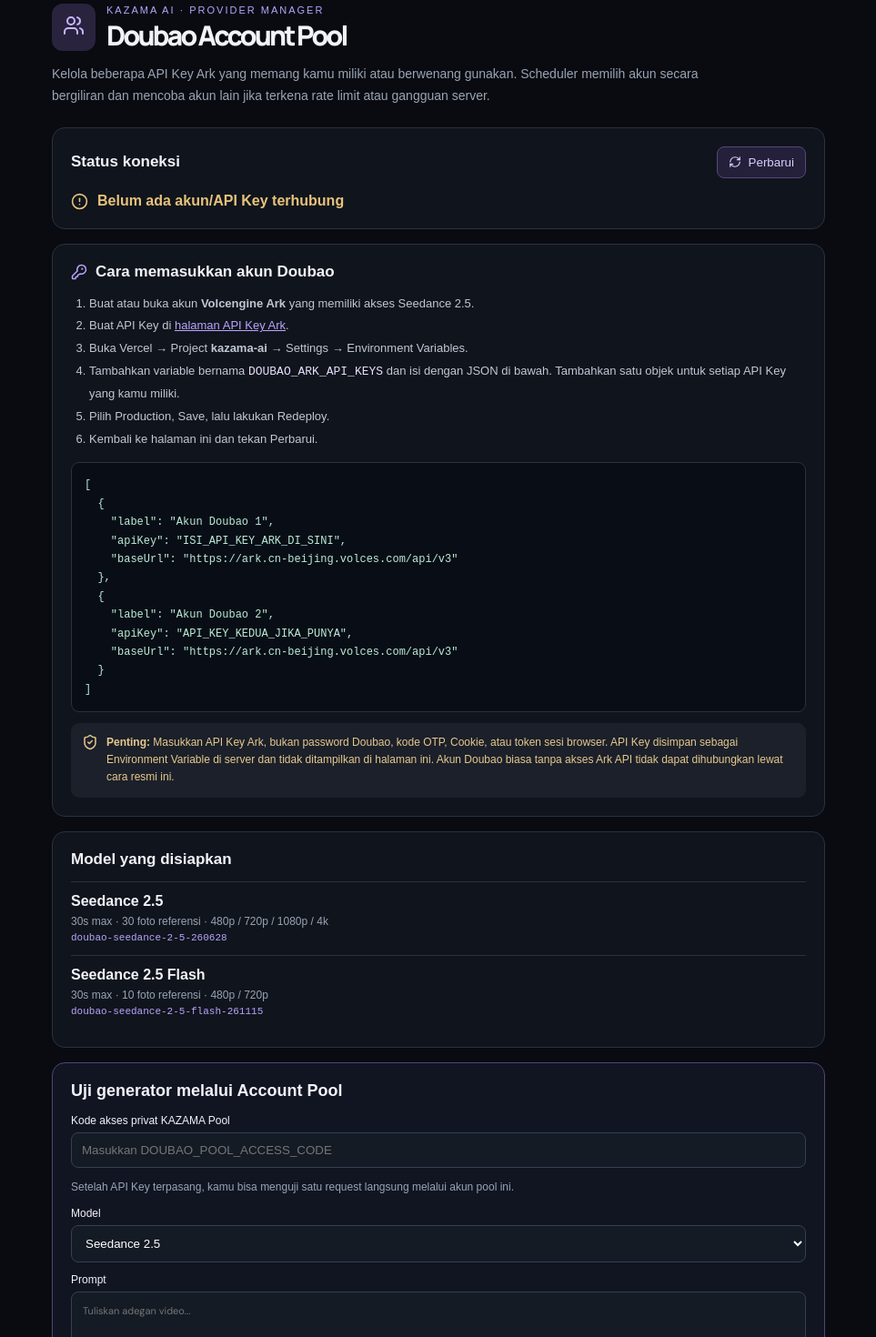
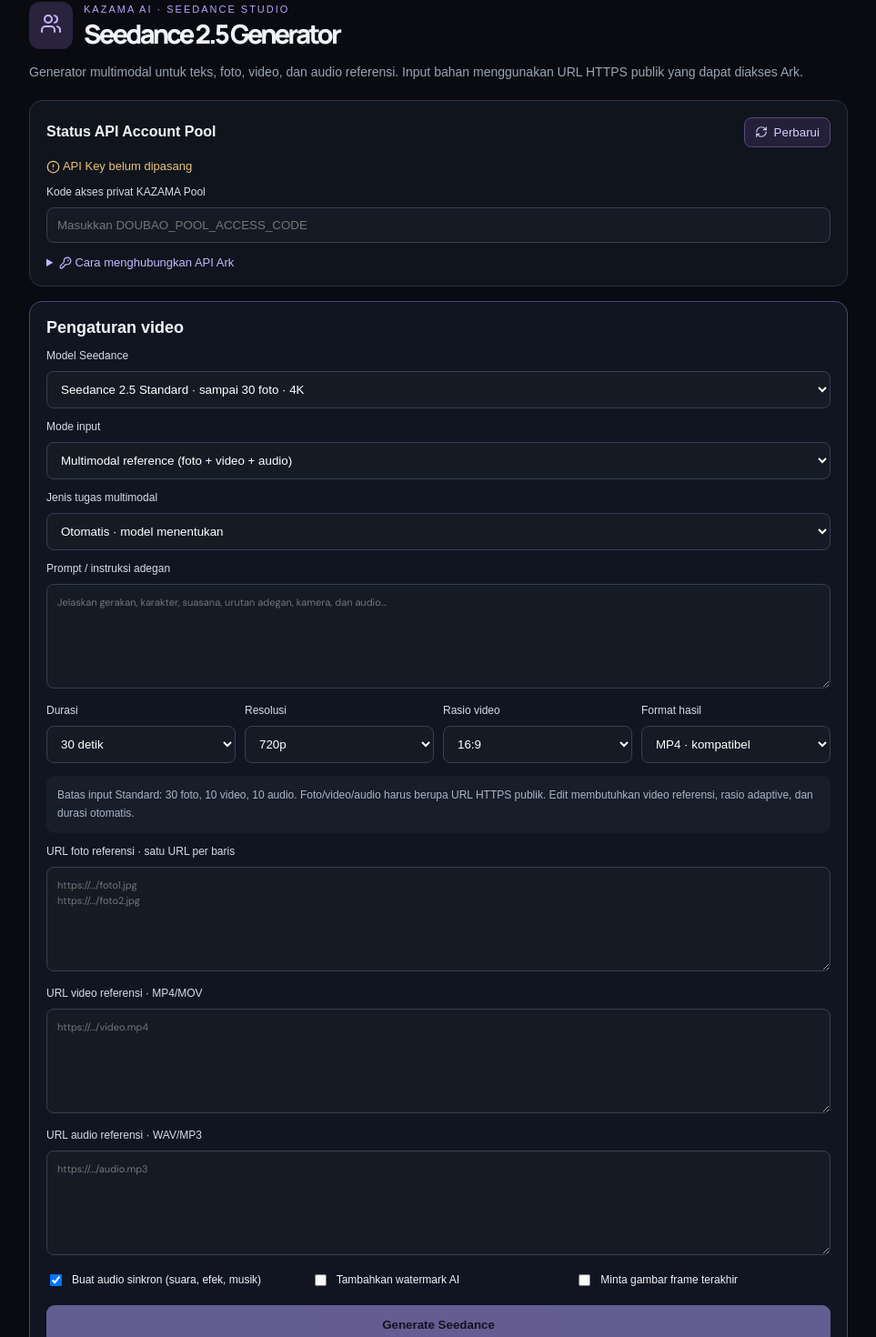
Before and after one commit to haririnosaka-afk/Ariri-default-, a Next.js app: page /doubao in a window 1280 px wide. Shown: the part 68-1538 px from the top of the page at 91% size, without its empty margins (158-1121 px from the left). Built offline with nearby package versions, Linux system fonts and the light colour scheme.

Commit message:
Build full Seedance 2.5 multimodal controls in KAZAMA

```diff
--- a/app/doubao/page.tsx
+++ b/app/doubao/page.tsx
@@ -1,58 +1,69 @@
 "use client";
-import { useEffect, useState } from "react";
+import {useEffect,useState} from "react";
 import Link from "next/link";
-import { ArrowLeft, CheckCircle2, CircleAlert, KeyRound, RefreshCw, ShieldCheck, Users } from "lucide-react";
-type Health = { configured: boolean; accountCount: number; accounts: {slot:number;label:string;connected:boolean}[]; models: {id:string;name:string;maxDuration:number;maxImages:number;resolutions:string[]}[]; note?:string };
+import {ArrowLeft,CheckCircle2,CircleAlert,KeyRound,RefreshCw,ShieldCheck,Users} from "lucide-react";
+type Health={configured:boolean;accountCount:number;accounts:{slot:number;label:string;connected:boolean}[];models:{id:string;name:string;maxDuration:number;maxImages:number;resolutions:string[]}[]};
+type Job={id:string;slot:number;status:string;videoUrl?:string;lastFrameUrl?:string;error?:string};
+const field:React.CSSProperties={width:"100%",padding:11,borderRadius:8,background:"#151b25",color:"#fff",border:"1px solid #344052",marginTop:5};
+const label:React.CSSProperties={display:"block",fontSize:12,margin:"13px 0 5px",color:"#d5dbea"};
 export default function DoubaoSetup(){
- const [health,setHealth]=useState<Health|null>(null); const [loading,setLoading]=useState(true);
- const [accessCode,setAccessCode]=useState(""); const [prompt,setPrompt]=useState(""); const [model,setModel]=useState("doubao-seedance-2-5-260628"); const [duration,setDuration]=useState("30"); const [resolution,setResolution]=useState("720p"); const [ratio,setRatio]=useState("16:9"); const [imageUrls,setImageUrls]=useState(""); const [generateAudio,setGenerateAudio]=useState(false); const [busy,setBusy]=useState(false); const [notice,setNotice]=useState(""); const [job,setJob]=useState<{id:string;slot:number;status:string;videoUrl?:string;error?:string}|null>(null);
- const flash=model==="doubao-seedance-2-5-flash-261115";
- async function refresh(){setLoading(true);try{const r=await fetch("/api/doubao/health",{cache:"no-store"});setHealth(await r.json());}catch{setHealth(null);}finally{setLoading(false);}}
- useEffect(()=>{void refresh();},[]);
- useEffect(()=>{if(!job?.id||job.videoUrl||["failed","error","cancelled","expired","succeeded"].includes(job.status.toLowerCase()))return;const timer=setInterval(async()=>{try{const r=await fetch("/api/doubao/status?id="+encodeURIComponent(job.id)+"&slot="+job.slot,{headers:{"x-kazama-pool-code":accessCode}});const d=await r.json();setJob(p=>p?{...p,status:String(d.status||p.status),videoUrl:d.videoUrl||p.videoUrl,error:d.error||p.error}:p);}catch{}},8000);return()=>clearInterval(timer);},[job?.id,job?.slot,job?.status,job?.videoUrl,accessCode]);
- async function generate(){if(!prompt.trim()){setNotice("Prompt wajib diisi.");return;}if(!health?.configured){setNotice("Hubungkan API Key Ark terlebih dahulu.");return;}setBusy(true);setNotice("Mengirim tugas ke pool Doubao...");try{const urls=imageUrls.split(/\\n|,/).map(x=>x.trim()).filter(Boolean);const r=await fetch("/api/doubao/generate",{method:"POST",headers:{"Content-Type":"application/json","x-kazama-pool-code":accessCode},body:JSON.stringify({model,prompt,duration:Number(duration),resolution,ratio,imageUrls:urls,generateAudio})});const d=await r.json();if(!r.ok)throw new Error(d.error||"Generate gagal.");setJob({id:d.id,slot:d.providerSlot,status:d.status||"queued"});setNotice("Tugas diterima. KAZAMA akan memeriksa hasil otomatis.");}catch(e){setNotice(e instanceof Error?e.message:String(e));}finally{setBusy(false);}}
- const example = [
- "[",
- "  {",
- '    "label": "Akun Doubao 1",',
- '    "apiKey": "ISI_API_KEY_ARK_DI_SINI",',
- '    "baseUrl": "https://ark.cn-beijing.volces.com/api/v3"',
- "  },",
- "  {",
- '    "label": "Akun Doubao 2",',
- '    "apiKey": "API_KEY_KEDUA_JIKA_PUNYA",',
- '    "baseUrl": "https://ark.cn-beijing.volces.com/api/v3"',
- "  }",
- "]"
- ].join("\n");
- return <main style={{minHeight:"100vh",background:"#090b10",color:"#f1f3f8",fontFamily:"Arial,sans-serif",padding:"24px 16px"}}><div style={{maxWidth:850,margin:"0 auto"}}>
+ const[health,setHealth]=useState<Health|null>(null),[loading,setLoading]=useState(true),[accessCode,setAccessCode]=useState("");
+ const[prompt,setPrompt]=useState(""),[model,setModel]=useState("doubao-seedance-2-5-260628"),[mode,setMode]=useState("reference"),[taskType,setTaskType]=useState("auto");
+ const[duration,setDuration]=useState("30"),[resolution,setResolution]=useState("720p"),[ratio,setRatio]=useState("16:9");
+ const[imageUrls,setImageUrls]=useState(""),[videoUrls,setVideoUrls]=useState(""),[audioUrls,setAudioUrls]=useState("");
+ const[generateAudio,setGenerateAudio]=useState(true),[watermark,setWatermark]=useState(false),[returnLastFrame,setReturnLastFrame]=useState(false),[outputFormat,setOutputFormat]=useState("mp4");
+ const[busy,setBusy]=useState(false),[notice,setNotice]=useState(""),[job,setJob]=useState<Job|null>(null);
+ const flash=model==="doubao-seedance-2-5-flash-261115",maxImages=flash?10:30,maxVideos=flash?5:10,maxAudios=flash?5:10;
+ const split=(s:string)=>s.split(/[\n,]+/).map(x=>x.trim()).filter(Boolean);
+ async function refresh(){setLoading(true);try{const r=await fetch("/api/doubao/health",{cache:"no-store"});setHealth(await r.json())}catch{setHealth(null)}finally{setLoading(false)}}
+ useEffect(()=>{void refresh()},[]);
+ useEffect(()=>{if(!job?.id||job.videoUrl||["failed","error","cancelled","expired","succeeded"].includes(job.status.toLowerCase()))return;const timer=setInterval(async()=>{try{const r=await fetch("/api/doubao/status?id="+encodeURIComponent(job.id)+"&slot="+job.slot,{headers:{"x-kazama-pool-code":accessCode}});const d=await r.json();setJob(p=>p?{...p,status:String(d.status||p.status),videoUrl:d.videoUrl||p.videoUrl,lastFrameUrl:d.lastFrameUrl||p.lastFrameUrl,error:d.error||p.error}:p)}catch{}},8000);return()=>clearInterval(timer)},[job?.id,job?.slot,job?.status,job?.videoUrl,accessCode]);
+ function updateMode(v:string){setMode(v);if(v!=="reference"){setTaskType("reference");setRatio("adaptive")}else{setTaskType("auto")}}
+ async function generate(){
+  const images=split(imageUrls),videos=split(videoUrls),audios=split(audioUrls);
+  if(!prompt.trim()&&!images.length&&!videos.length&&!audios.length){setNotice("Masukkan prompt atau bahan referensi.");return}
+  if(mode==="first"&&images.length!==1){setNotice("Mode frame pertama perlu tepat 1 URL foto.");return}
+  if(mode==="first_last"&&images.length!==2){setNotice("Mode frame awal+akhir perlu tepat 2 URL foto.");return}
+  if(mode==="reference"&&(images.length>maxImages||videos.length>maxVideos||audios.length>maxAudios)){setNotice("Jumlah referensi melebihi batas model.");return}
+  setBusy(true);setNotice("Mengirim tugas ke Seedance...");setJob(null);
+  try{const r=await fetch("/api/doubao/generate",{method:"POST",headers:{"Content-Type":"application/json","x-kazama-pool-code":accessCode},body:JSON.stringify({model,mode,taskType,prompt,duration:Number(duration),resolution,ratio,imageUrls:images,videoUrls:videos,audioUrls:audios,generateAudio,watermark,returnLastFrame,outputFormat})});const d=await r.json();if(!r.ok)throw new Error(d.error||"Generate gagal.");setJob({id:d.id,slot:d.providerSlot,status:d.status||"queued"});setNotice("Task diterima. Status akan diperbarui otomatis.")}catch(e){setNotice(e instanceof Error?e.message:String(e))}finally{setBusy(false)}
+ }
+ const example=['[','  {','    "label": "Ark 1",','    "apiKey": "ISI_API_KEY_ARK",','    "baseUrl": "https://ark.cn-beijing.volces.com/api/v3"','  }',']'].join("\n");
+ return <main style={{minHeight:"100vh",background:"#090b10",color:"#f1f3f8",fontFamily:"Arial,sans-serif",padding:"24px 16px"}}><div style={{maxWidth:900,margin:"0 auto"}}>
  <Link href="/" style={{color:"#b8a5ff",textDecoration:"none",display:"inline-flex",alignItems:"center",gap:8,fontSize:13}}><ArrowLeft size={16}/> Kembali ke KAZAMA AI</Link>
- <div style={{marginTop:28,display:"flex",alignItems:"center",gap:12}}><div style={{background:"#29233e",padding:12,borderRadius:12,color:"#c5b7ff"}}><Users/></div><div><div style={{fontSize:11,letterSpacing:2,color:"#b8a5ff"}}>KAZAMA AI · PROVIDER MANAGER</div><h1 style={{fontSize:30,margin:"7px 0 0"}}>Doubao Account Pool</h1></div></div>
- <p style={{color:"#9aa4b5",lineHeight:1.7,fontSize:14,maxWidth:720}}>Kelola beberapa API Key Ark yang memang kamu miliki atau berwenang gunakan. Scheduler memilih akun secara bergiliran dan mencoba akun lain jika terkena rate limit atau gangguan server.</p>
- <section style={{marginTop:22,padding:20,border:"1px solid #293141",borderRadius:14,background:"#10141c"}}>
- <div style={{display:"flex",justifyContent:"space-between",gap:12,alignItems:"center",flexWrap:"wrap"}}><h2 style={{fontSize:17,margin:0}}>Status koneksi</h2><button onClick={refresh} disabled={loading} style={{background:"#242039",color:"#d8ceff",border:"1px solid #55477e",borderRadius:8,padding:"9px 12px",display:"inline-flex",alignItems:"center",gap:8}}><RefreshCw size={14}/>{loading?"Memeriksa...":"Perbarui"}</button></div>
- {health?.configured?<div style={{marginTop:16,display:"flex",alignItems:"center",gap:10,color:"#72e2c0"}}><CheckCircle2 size={19}/><b>{health.accountCount} API Key terpasang di server</b></div>:<div style={{marginTop:16,display:"flex",alignItems:"center",gap:10,color:"#e8c37b"}}><CircleAlert size={19}/><b>Belum ada akun/API Key terhubung</b></div>}
- {health?.accounts?.map(a=><div key={a.slot} style={{marginTop:9,padding:12,background:"#151b25",borderRadius:8,display:"flex",justifyContent:"space-between",fontSize:13}}><span>{a.label}</span><span style={{color:"#72e2c0"}}>Key tersimpan di server</span></div>)}
+ <div style={{marginTop:26,display:"flex",alignItems:"center",gap:12}}><div style={{background:"#29233e",padding:12,borderRadius:12,color:"#c5b7ff"}}><Users/></div><div><div style={{fontSize:11,letterSpacing:2,color:"#b8a5ff"}}>KAZAMA AI · SEEDANCE STUDIO</div><h1 style={{fontSize:29,margin:"7px 0 0"}}>Seedance 2.5 Generator</h1></div></div>
+ <p style={{color:"#9aa4b5",lineHeight:1.7,fontSize:14}}>Generator multimodal untuk teks, foto, video, dan audio referensi. Input bahan menggunakan URL HTTPS publik yang dapat diakses Ark.</p>
+ <section style={{marginTop:18,padding:18,border:"1px solid #293141",borderRadius:14,background:"#10141c"}}>
+ <div style={{display:"flex",justifyContent:"space-between",alignItems:"center",gap:10}}><b>Status API Account Pool</b><button onClick={refresh} disabled={loading} style={{background:"#242039",color:"#d8ceff",border:"1px solid #55477e",borderRadius:8,padding:"8px 11px",display:"flex",alignItems:"center",gap:7}}><RefreshCw size={14}/>{loading?"Memeriksa":"Perbarui"}</button></div>
+ {health?.configured?<p style={{color:"#72e2c0",fontSize:13}}><CheckCircle2 size={15} style={{verticalAlign:"middle"}}/> {health.accountCount} API Key tersimpan di server</p>:<p style={{color:"#e8c37b",fontSize:13}}><CircleAlert size={15} style={{verticalAlign:"middle"}}/> API Key belum dipasang</p>}
+ <label style={label}>Kode akses privat KAZAMA Pool</label><input type="password" value={accessCode} onChange={e=>setAccessCode(e.target.value)} placeholder="Masukkan DOUBAO_POOL_ACCESS_CODE" style={field}/>
+ <details style={{marginTop:14,color:"#c3cbd8",fontSize:13}}><summary style={{cursor:"pointer",color:"#c5b7ff"}}><KeyRound size={14} style={{verticalAlign:"middle"}}/> Cara menghubungkan API Ark</summary><ol style={{lineHeight:1.8,paddingLeft:20}}><li>Buat API Key Ark di <a href="https://ark.volcengine.com/region:cn-beijing/apikey" target="_blank" rel="noreferrer" style={{color:"#b8a5ff"}}>halaman API Key</a>.</li><li>Vercel → Project kazama-ai → Settings → Environment Variables.</li><li>Tambahkan <code>DOUBAO_ARK_API_KEYS</code> dengan format berikut, lalu Save dan Redeploy.</li><li>Tambahkan <code>DOUBAO_POOL_ACCESS_CODE</code> berisi kode privat pilihanmu.</li></ol><pre style={{whiteSpace:"pre-wrap",overflowWrap:"anywhere",background:"#090e16",padding:12,borderRadius:8,fontSize:11,color:"#bdebd9"}}>{example}</pre><div style={{display:"flex",gap:8,padding:10,background:"#1b202a",borderRadius:8,color:"#e7c98d",fontSize:12}}><ShieldCheck size={17}/><span>Gunakan API Key Ark, bukan password Doubao, OTP, cookie, atau token sesi. Jangan kirim API Key ke chat.</span></div></details>
  </section>
- <section style={{marginTop:16,padding:20,border:"1px solid #293141",borderRadius:14,background:"#10141c"}}>
- <div style={{display:"flex",alignItems:"center",gap:9}}><KeyRound size={18} color="#b8a5ff"/><h2 style={{fontSize:17,margin:0}}>Cara memasukkan akun Doubao</h2></div>
- <ol style={{color:"#c0c8d5",fontSize:13,lineHeight:1.9,paddingLeft:20}}><li>Buat atau buka akun <b>Volcengine Ark</b> yang memiliki akses Seedance 2.5.</li><li>Buat API Key di <a href="https://ark.volcengine.com/region:cn-beijing/apikey" target="_blank" rel="noreferrer" style={{color:"#b8a5ff"}}>halaman API Key Ark</a>.</li><li>Buka Vercel → Project <b>kazama-ai</b> → Settings → Environment Variables.</li><li>Tambahkan variable bernama <code style={{color:"#e7dfff"}}>DOUBAO_ARK_API_KEYS</code> dan isi dengan JSON di bawah. Tambahkan satu objek untuk setiap API Key yang kamu miliki.</li><li>Pilih Production, Save, lalu lakukan Redeploy.</li><li>Kembali ke halaman ini dan tekan Perbarui.</li></ol>
- <pre style={{whiteSpace:"pre-wrap",overflowWrap:"anywhere",background:"#090e16",border:"1px solid #293141",borderRadius:9,padding:14,color:"#bdebd9",fontSize:12,lineHeight:1.7}}>{example}</pre>
- <div style={{display:"flex",gap:9,alignItems:"flex-start",padding:12,background:"#1b202a",borderRadius:9,color:"#e7c98d",fontSize:12,lineHeight:1.6}}><ShieldCheck size={18} style={{flexShrink:0}}/><span><b>Penting:</b> Masukkan API Key Ark, bukan password Doubao, kode OTP, Cookie, atau token sesi browser. API Key disimpan sebagai Environment Variable di server dan tidak ditampilkan di halaman ini. Akun Doubao biasa tanpa akses Ark API tidak dapat dihubungkan lewat cara resmi ini.</span></div>
+ <section style={{marginTop:16,padding:18,border:"1px solid #514477",borderRadius:14,background:"#111522"}}>
+ <h2 style={{fontSize:18,margin:"0 0 12px"}}>Pengaturan video</h2>
+ <label style={label}>Model Seedance</label><select value={model} onChange={e=>{const f=e.target.value==="doubao-seedance-2-5-flash-261115";setModel(e.target.value);if(f&&["1080p","4k"].includes(resolution))setResolution("720p")}} style={field}><option value="doubao-seedance-2-5-260628">Seedance 2.5 Standard · sampai 30 foto · 4K</option><option value="doubao-seedance-2-5-flash-261115">Seedance 2.5 Flash · sampai 10 foto · 720p</option></select>
+ <label style={label}>Mode input</label><select value={mode} onChange={e=>updateMode(e.target.value)} style={field}><option value="reference">Multimodal reference (foto + video + audio)</option><option value="first">Image-to-video · frame pertama</option><option value="first_last">Image-to-video · frame pertama + terakhir</option></select>
+ <label style={label}>Jenis tugas multimodal</label><select value={taskType} onChange={e=>{setTaskType(e.target.value);if(["edit","extend"].includes(e.target.value))setRatio("adaptive");if(e.target.value==="edit")setDuration("-1")}} disabled={mode!=="reference"} style={field}><option value="auto">Otomatis · model menentukan</option><option value="reference">Reference · buat video baru dari referensi</option><option value="edit">Edit · ubah video referensi</option><option value="extend">Extend · perpanjang video referensi</option></select>
+ <label style={label}>Prompt / instruksi adegan</label><textarea value={prompt} onChange={e=>setPrompt(e.target.value)} placeholder="Jelaskan gerakan, karakter, suasana, urutan adegan, kamera, dan audio..." style={{...field,minHeight:110,lineHeight:1.5}}/>
+ <div style={{display:"grid",gridTemplateColumns:"repeat(auto-fit,minmax(145px,1fr))",gap:10}}>
+ <div><label style={label}>Durasi</label><select value={duration} onChange={e=>setDuration(e.target.value)} style={field}><option value="-1">Otomatis (model memilih)</option>{[4,5,6,8,10,12,15,20,25,30].map(n=><option key={n} value={n}>{n} detik</option>)}</select></div>
+ <div><label style={label}>Resolusi</label><select value={resolution} onChange={e=>setResolution(e.target.value)} style={field}>{(flash?["480p","720p"]:["480p","720p","1080p","4k"]).map(n=><option key={n}>{n}</option>)}</select></div>
+ <div><label style={label}>Rasio video</label><select value={ratio} onChange={e=>setRatio(e.target.value)} disabled={mode!=="reference"||taskType==="edit"||taskType==="extend"} style={field}>{["adaptive","16:9","9:16","1:1","4:3","3:4","21:9"].map(n=><option key={n}>{n}</option>)}</select></div>
+ <div><label style={label}>Format hasil</label><select value={outputFormat} onChange={e=>setOutputFormat(e.target.value)} style={field}><option value="mp4">MP4 · kompatibel</option><option value="mov">MOV · editing profesional</option></select></div>
+ </div>
+ <div style={{marginTop:14,padding:12,background:"#171d29",borderRadius:9,fontSize:12,color:"#aab5c6",lineHeight:1.6}}>Batas input {flash?"Flash":"Standard"}: {maxImages} foto, {maxVideos} video, {maxAudios} audio. Foto/video/audio harus berupa URL HTTPS publik. Edit membutuhkan video referensi, rasio adaptive, dan durasi otomatis.</div>
+ <label style={label}>URL foto referensi · satu URL per baris</label><textarea value={imageUrls} onChange={e=>setImageUrls(e.target.value)} placeholder={"https://.../foto1.jpg\nhttps://.../foto2.jpg"} style={{...field,minHeight:78}}/>
+ <label style={label}>URL video referensi · MP4/MOV</label><textarea value={videoUrls} onChange={e=>setVideoUrls(e.target.value)} placeholder={"https://.../video.mp4"} style={{...field,minHeight:62}}/>
+ <label style={label}>URL audio referensi · WAV/MP3</label><textarea value={audioUrls} onChange={e=>setAudioUrls(e.target.value)} placeholder={"https://.../audio.mp3"} style={{...field,minHeight:62}}/>
+ <div style={{display:"grid",gridTemplateColumns:"repeat(auto-fit,minmax(190px,1fr))",gap:10,marginTop:14,fontSize:12}}>
+ <label style={{display:"flex",alignItems:"center",gap:8}}><input type="checkbox" checked={generateAudio} onChange={e=>setGenerateAudio(e.target.checked)}/> Buat audio sinkron (suara, efek, musik)</label>
+ <label style={{display:"flex",alignItems:"center",gap:8}}><input type="checkbox" checked={watermark} onChange={e=>setWatermark(e.target.checked)}/> Tambahkan watermark AI</label>
+ <label style={{display:"flex",alignItems:"center",gap:8}}><input type="checkbox" checked={returnLastFrame} onChange={e=>setReturnLastFrame(e.target.checked)}/> Minta gambar frame terakhir</label>
+ </div>
+ <button onClick={generate} disabled={busy||!health?.configured||!accessCode} style={{width:"100%",marginTop:18,padding:14,border:0,borderRadius:9,background:"#b8a5ff",color:"#161222",fontWeight:700,opacity:busy||!health?.configured||!accessCode?0.5:1}}>{busy?"Mengirim...":"Generate Seedance"}</button>
+ {notice&&<p style={{fontSize:12,color:"#e7c98d",lineHeight:1.6}}>{notice}</p>}
+ {job&&<div style={{marginTop:14,padding:13,border:"1px solid #344052",borderRadius:9,fontSize:12}}><b>Status: {job.status}</b><div style={{color:"#929eaf",marginTop:5}}>Task ID: {job.id}</div>{job.error&&<p style={{color:"#ff9da6"}}>{job.error}</p>}{job.videoUrl&&<><video src={job.videoUrl} controls playsInline style={{width:"100%",marginTop:12,borderRadius:8}}/><a href={job.videoUrl} target="_blank" rel="noreferrer" style={{display:"inline-block",marginTop:9,color:"#c5b7ff"}}>Buka / simpan video</a></>}{job.lastFrameUrl&&<div><p>Frame terakhir</p><img src={job.lastFrameUrl} alt="Frame terakhir" style={{maxWidth:"100%",borderRadius:8}}/></div>}</div>}
  </section>
- <section style={{marginTop:16,padding:20,border:"1px solid #293141",borderRadius:14,background:"#10141c"}}><h2 style={{fontSize:17,marginTop:0}}>Model yang disiapkan</h2>{(health?.models||[{id:"doubao-seedance-2-5-260628",name:"Seedance 2.5",maxDuration:30,maxImages:30,resolutions:["480p","720p","1080p","4k"]},{id:"doubao-seedance-2-5-flash-261115",name:"Seedance 2.5 Flash",maxDuration:30,maxImages:10,resolutions:["480p","720p"]}]).map(m=><div key={m.id} style={{padding:"12px 0",borderTop:"1px solid #293141"}}><b>{m.name}</b><div style={{fontSize:12,color:"#98a3b4",marginTop:6}}>{m.maxDuration}s max · {m.maxImages} foto referensi · {m.resolutions.join(" / ")}</div><code style={{fontSize:11,color:"#b8a5ff"}}>{m.id}</code></div>)}</section>
-<section style={{marginTop:16,padding:20,border:"1px solid #514477",borderRadius:14,background:"#111522"}}>
- <h2 style={{fontSize:18,marginTop:0}}>Uji generator melalui Account Pool</h2><label style={{display:"block",fontSize:12,margin:"12px 0 6px"}}>Kode akses privat KAZAMA Pool</label><input type="password" value={accessCode} onChange={e=>setAccessCode(e.target.value)} placeholder="Masukkan DOUBAO_POOL_ACCESS_CODE" style={{width:"100%",padding:11,borderRadius:8,background:"#151b25",color:"#fff",border:"1px solid #344052"}}/>
- <p style={{fontSize:12,color:"#9aa4b5",lineHeight:1.6}}>Setelah API Key terpasang, kamu bisa menguji satu request langsung melalui akun pool ini.</p>
- <label style={{display:"block",fontSize:12,margin:"12px 0 6px"}}>Model</label><select value={model} onChange={e=>{setModel(e.target.value);setResolution(e.target.value==="doubao-seedance-2-5-flash-261115"?"720p":resolution);}} style={{width:"100%",padding:11,borderRadius:8,background:"#151b25",color:"#fff",border:"1px solid #344052"}}><option value="doubao-seedance-2-5-260628">Seedance 2.5</option><option value="doubao-seedance-2-5-flash-261115">Seedance 2.5 Flash</option></select>
- <label style={{display:"block",fontSize:12,margin:"12px 0 6px"}}>Prompt</label><textarea value={prompt} onChange={e=>setPrompt(e.target.value)} placeholder="Tuliskan adegan video..." style={{width:"100%",minHeight:110,padding:12,borderRadius:8,background:"#151b25",color:"#fff",border:"1px solid #344052"}}/>
- <div style={{display:"grid",gridTemplateColumns:"repeat(3,minmax(0,1fr))",gap:9,marginTop:12}}><div><label style={{fontSize:11}}>Durasi</label><select value={duration} onChange={e=>setDuration(e.target.value)} style={{width:"100%",padding:10,marginTop:5,background:"#151b25",color:"#fff",border:"1px solid #344052",borderRadius:8}}>{[4,5,6,8,10,12,15,20,25,30].map(n=><option key={n} value={n}>{n}s</option>)}</select></div><div><label style={{fontSize:11}}>Resolusi</label><select value={resolution} onChange={e=>setResolution(e.target.value)} style={{width:"100%",padding:10,marginTop:5,background:"#151b25",color:"#fff",border:"1px solid #344052",borderRadius:8}}>{(flash?["480p","720p"]:["480p","720p","1080p","4k"]).map(n=><option key={n}>{n}</option>)}</select></div><div><label style={{fontSize:11}}>Rasio</label><select value={ratio} onChange={e=>setRatio(e.target.value)} style={{width:"100%",padding:10,marginTop:5,background:"#151b25",color:"#fff",border:"1px solid #344052",borderRadius:8}}>{["16:9","9:16","1:1","4:3","3:4","21:9","adaptive"].map(n=><option key={n}>{n}</option>)}</select></div></div>
- <label style={{display:"block",fontSize:12,margin:"12px 0 6px"}}>URL foto referensi (opsional, pisahkan baris atau koma)</label><textarea value={imageUrls} onChange={e=>setImageUrls(e.target.value)} placeholder="https://...jpg" style={{width:"100%",minHeight:65,padding:12,borderRadius:8,background:"#151b25",color:"#fff",border:"1px solid #344052"}}/>
- <label style={{display:"flex",alignItems:"center",gap:8,fontSize:12,marginTop:12}}><input type="checkbox" checked={generateAudio} onChange={e=>setGenerateAudio(e.target.checked)}/> Generate audio</label>
- <button onClick={generate} disabled={busy||!health?.configured||!accessCode} style={{width:"100%",marginTop:15,padding:14,border:0,borderRadius:9,background:"#b8a5ff",color:"#161222",fontWeight:700,opacity:busy||!health?.configured?0.55:1}}>{busy?"Mengirim...":"Generate melalui Doubao Pool"}</button>
- {notice&&<p style={{fontSize:12,color:"#e7c98d",lineHeight:1.6}}>{notice}</p>}
- {job&&<div style={{marginTop:12,padding:12,border:"1px solid #344052",borderRadius:9,fontSize:12}}><b>Status: {job.status}</b><div style={{color:"#929eaf",marginTop:5}}>Task ID: {job.id}</div>{job.error&&<p style={{color:"#ff9da6"}}>{job.error}</p>}{job.videoUrl&&<video src={job.videoUrl} controls playsInline style={{width:"100%",marginTop:12,borderRadius:8}}/>}</div>}
- </section>
-  <p style={{fontSize:11,color:"#788496",lineHeight:1.7,marginTop:18}}>Pool ini menggunakan API resmi Ark. Pemilihan akun bergiliran dan failover hanya untuk rate limit/5xx; tidak menggandakan request yang sudah diterima dan tidak mengakali kuota harian platform. Tarif, ketersediaan model, dan batas akun tetap mengikuti konsol Ark.</p>
- </div></main>;
+ <p style={{fontSize:11,color:"#788496",lineHeight:1.7,marginTop:18}}>KAZAMA menggunakan API resmi Volcengine Ark. Pengaturan yang tidak didukung untuk kombinasi model/mode tertentu akan ditolak. Tarif, akses model, kuota, dan ketersediaan mengikuti akun Ark.</p>
+ </div></main>
 }
```
